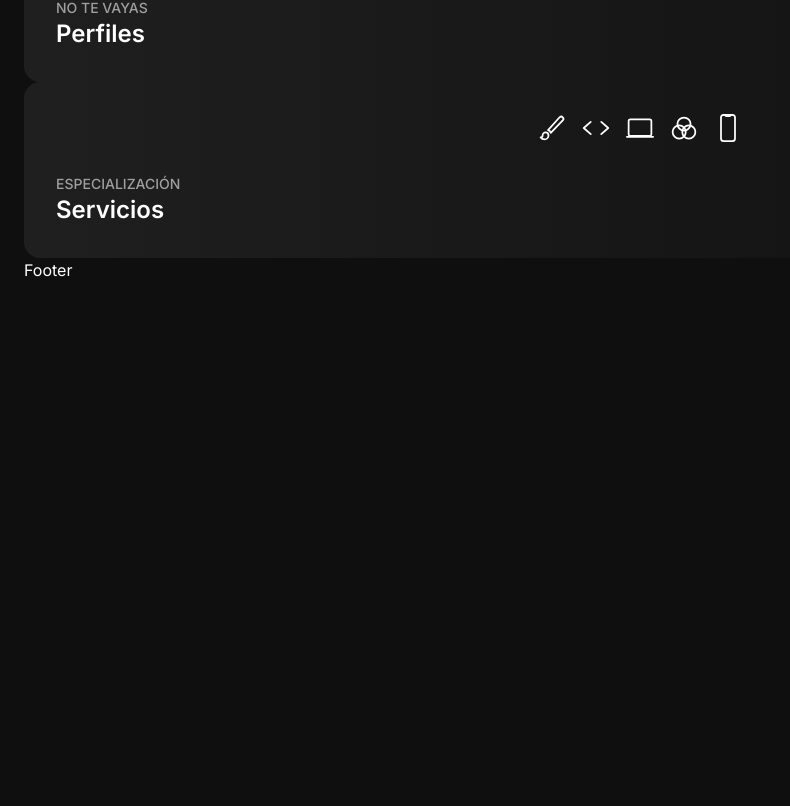
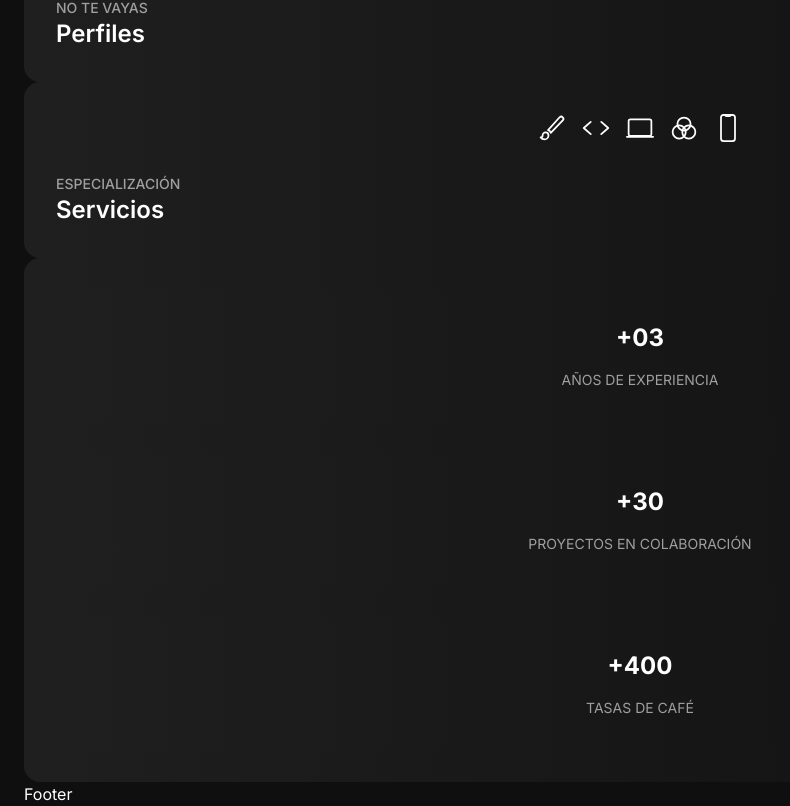
Before and after one commit to Ariff-dev/Portfolio-ariff, a Next.js app: page / in a window 1280 px wide. Shown: the part 1993-2799 px from the top of the page, without its empty margins (0-790 px from the left). Before the commit the page ends 2275 px from the top, so only its background shows below. Built offline with nearby package versions, Linux system fonts and the light colour scheme.

Commit message:
feat: Funny component completed

```diff
--- a/src/app/page.tsx
+++ b/src/app/page.tsx
@@ -1,6 +1,7 @@
 import {
   Blog,
   Credentials,
+  Funny,
   Personal,
   Profiles,
   Projects,
@@ -21,6 +22,7 @@ export default function Home() {
       <Blog />
       <Profiles />
       <Servicies />
+      <Funny />
     </main>
   )
 }
--- /dev/null
+++ b/src/components/page/funny/Funny.tsx
@@ -0,0 +1,22 @@
+export const Funny = () => {
+  return (
+    <div className='bg-gradient-to-r from-color-bg-secundary to-color-bg p-8 rounded-2xl flex flex-col gap-8'>
+      <div className='bg-gradient-to-r from-color-bg-secundary to-color-bg p-8 rounded-md flex flex-col items-center gap-4'>
+        <p className='font-bold text-2xl'>+03</p>
+        <p className=' uppercase text-color-text-sub text-sm'>
+          Años de experiencia
+        </p>
+      </div>
+      <div className='bg-gradient-to-r from-color-bg-secundary to-color-bg p-8 rounded-md flex flex-col items-center gap-4 text-center'>
+        <p className='font-bold text-2xl'>+30</p>
+        <p className='uppercase text-color-text-sub text-sm'>
+          Proyectos en colaboración
+        </p>
+      </div>
+      <div className='bg-gradient-to-r from-color-bg-secundary to-color-bg p-8 rounded-md flex flex-col items-center gap-4'>
+        <p className='font-bold text-2xl'>+400</p>
+        <p className='uppercase  text-color-text-sub text-sm'>Tasas de café</p>
+      </div>
+    </div>
+  )
+}
--- a/src/components/page/index.ts
+++ b/src/components/page/index.ts
@@ -5,3 +5,4 @@ export * from '@/components/page/credentials/Credentials'
 export * from '@/components/page/blog/Blog'
 export * from '@/components/page/profiles/Profiles'
 export * from '@/components/page/services/Servicies'
+export * from '@/components/page/funny/Funny'
```
